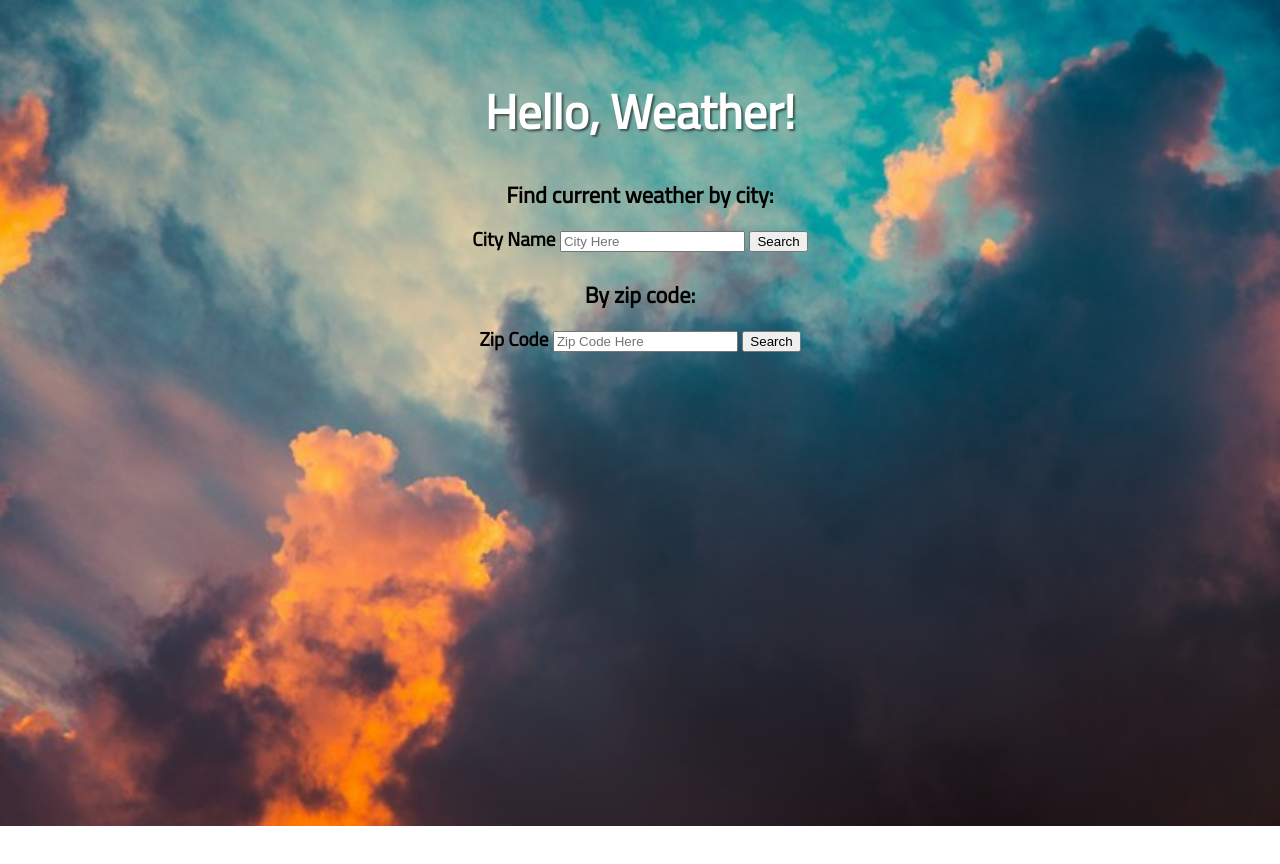
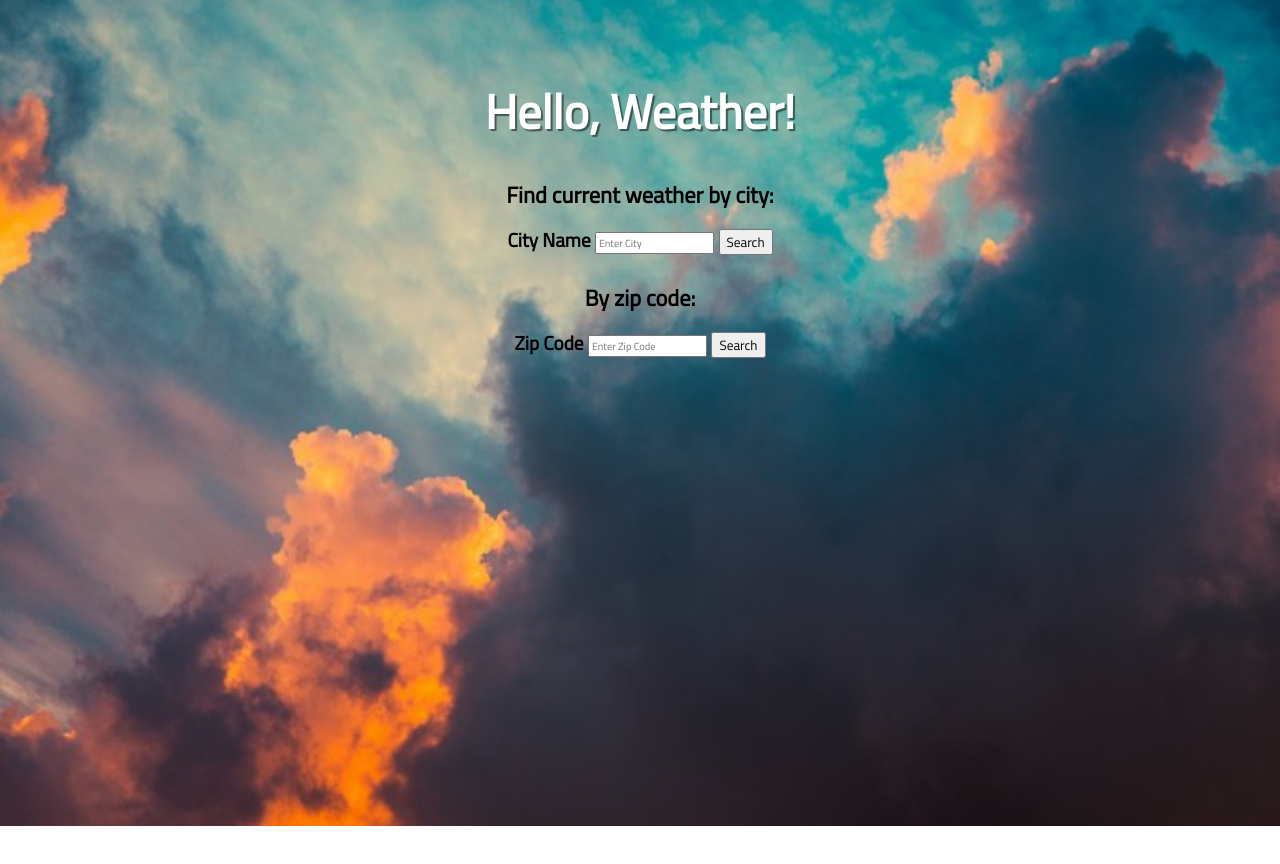
Before and after one commit to TobiasNorton/weather-api-fetch, a website: page public/index.html in a window 1280 px wide. Drawn offline with Linux system fonts and the light colour scheme.

Commit message:
Small font fixes

```diff
--- a/public/index.html
+++ b/public/index.html
@@ -16,19 +16,17 @@
   <h3>Find current weather by city:</h3>
   <div class="search-area">
     <label for="City Name">City Name</label>
-    <input class="selected-city" placeholder="City Here" />
+    <input class="selected-city" placeholder="Enter City" />
     <button class="city-search">Search</button>
   </div>
 
   <h3>By zip code:</h3>
   <div class="zip-search-area">
     <label for="Zip Code">Zip Code</label>
-    <input class="selected-zip" placeholder="Zip Code Here" />
+    <input class="selected-zip" placeholder="Enter Zip Code" />
     <button class="zip-search">Search</button>
   </div>
-  <!-- <label>Zip Code</label>
-  <input /> -->
-  <section class="weather-list"></section>
+
   <script src="/main.js" charset="utf-8"></script>
 </body>
 
--- a/public/screen.css
+++ b/public/screen.css
@@ -20,7 +20,7 @@ h1 {
   padding-top: 3.5rem;
   padding-bottom: 1rem;
   color: white;
-  text-shadow: 2px 2px 2px rgba(0, 0, 0, 0.5);
+  text-shadow: 2px 2px 1px rgba(0, 0, 0, 0.5);
 }
 
 h3 {
@@ -41,6 +41,16 @@ label {
   text-align: center;
 }
 
+.city-search,
+.zip-search {
+  font-family: 'Titillium Web', sans-serif;
+}
+
+input {
+  font-family: 'Titillium Web', sans-serif;
+  font-size: 0.65rem;
+}
+
 .weather-list {
   text-align: center;
 }
```
Also changed, not shown: public/main.js (+2 -5 lines).
